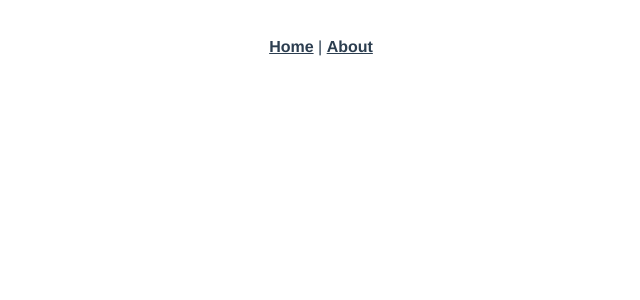
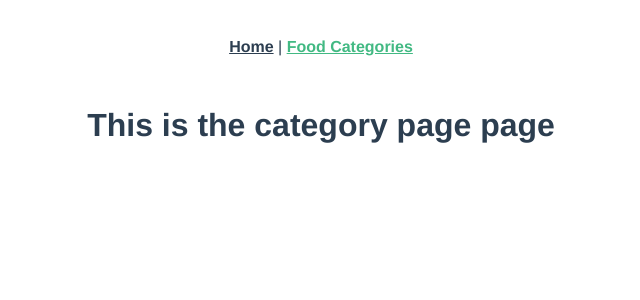
Before and after one commit to kiboma2021/kibs-restaurant-vue, a Vue app: page /categories in a window 1280 px wide. Before the commit this address had no page. Shown: the top 300 px of the page, without its empty margins (319-959 px from the left). Built offline with nearby package versions, Linux system fonts and the light colour scheme.

Commit message:
Add meal category component

```diff
--- a/src/App.vue
+++ b/src/App.vue
@@ -1,7 +1,7 @@
 <template>
   <nav>
-    <router-link to="/">Home</router-link> |
-    <router-link to="/about">About</router-link>
+    <router-link :to="{name: 'home' }">Home</router-link> |
+    <router-link :to="{name: 'categories'}">Food Categories</router-link>
   </nav>
   <router-view/>
 </template>
--- a/src/router/index.js
+++ b/src/router/index.js
@@ -1,6 +1,6 @@
 import { createRouter, createWebHistory } from 'vue-router'
 import HomeView from '../views/HomeView.vue'
-import AboutView from '../views/AboutView.vue'
+import CategoryView from '../views/CategoryView.vue'
 
 const routes = [
   {
@@ -9,10 +9,11 @@ const routes = [
     component: HomeView
   },
   {
-    path: '/about',
-    name: 'about',
-    component: AboutView,
-  }
+    path: '/categories',
+    name: 'categories',
+    component: CategoryView,
+  },
+
 ]
 
 const router = createRouter({
--- a/src/views/AboutView.vue
+++ b/src/views/CategoryView.vue
@@ -1,5 +1,5 @@
 <template>
   <div class="about">
-    <h1>This is an about page</h1>
+    <h1>This is the category page page</h1>
   </div>
 </template>
```
